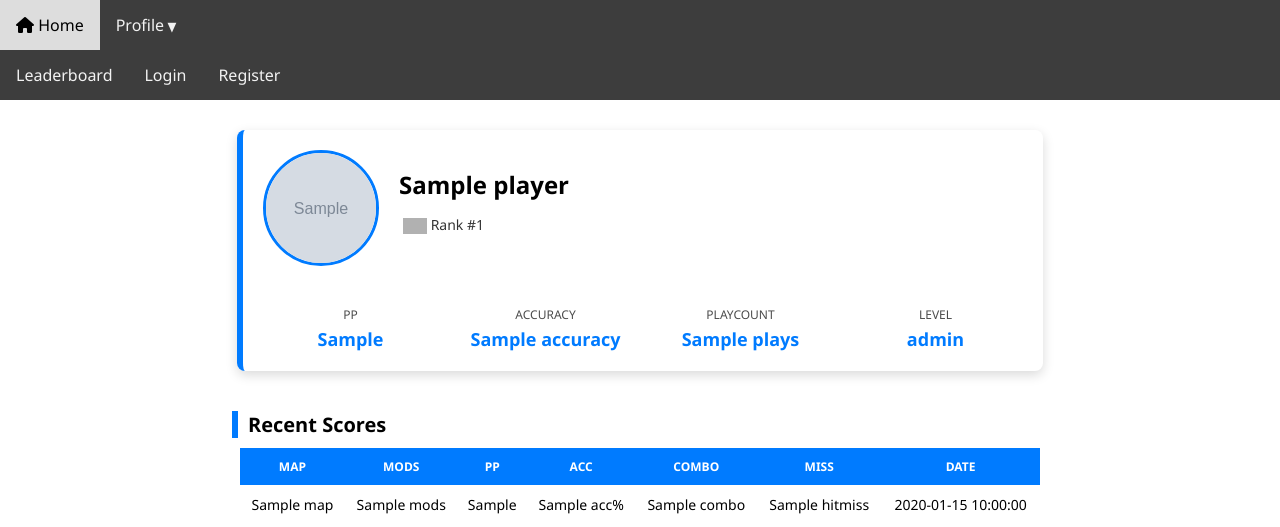
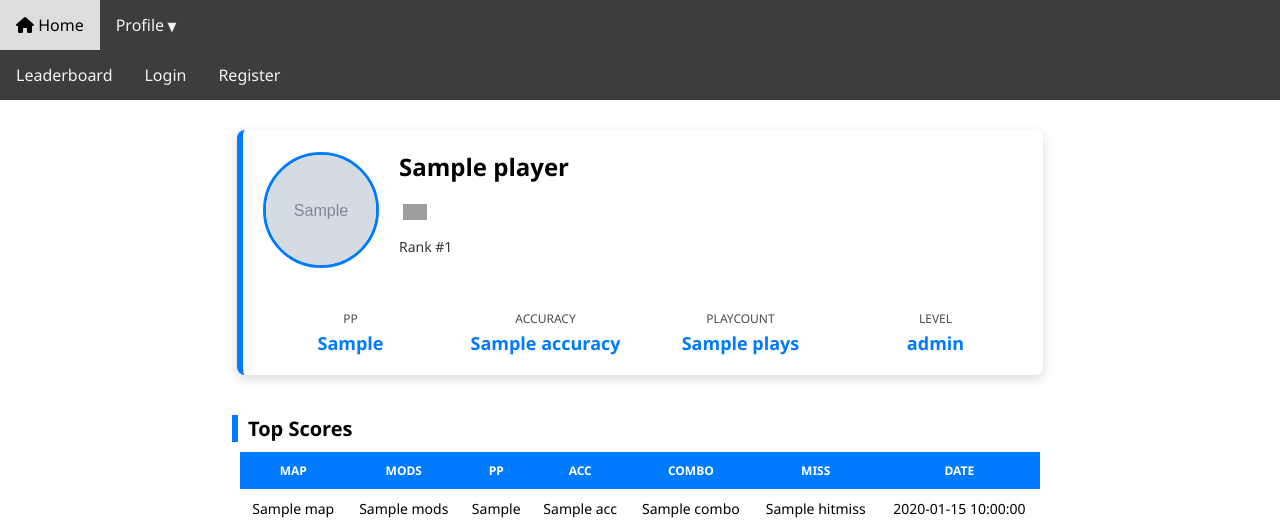
Before and after one commit to unclem2/osudroid-rx-server, a Python web app: template templates/profile.jinja in a window 1280 px wide. Shown: the top 527 px of the page. Run offline with Jinja, Linux system fonts and the light colour scheme; the template is opened without the code that fills it: most values are stand-ins (such as "Sample title", 1, 10 or a date in 2020); grey boxes marked "Sample" are stand-in pictures; grey boxes are pictures that could not be loaded.

Commit message:
Make top plays go first instead of recent plays

```diff
--- a/templates/profile.jinja
+++ b/templates/profile.jinja
@@ -52,7 +52,7 @@
     margin: 0 0 6px;
   }
 
-  .username + .country-rank {
+  .username + .country + .rank {
     font-size: 14px;
     opacity: 0.8;
   }
@@ -157,12 +157,12 @@
     <img src="{{ avatar_url }}" alt="Avatar" class="profile-photo">
     <div class="header-info">
       <p class="username">{{ player.name }}</p>
-      <p class="country-rank">
+      <p class="country">
         <img class="country-flag"
              src="https://flagsapi.com/{{ player.country }}/flat/64.png"
              alt="Flag of {{ player.country }}">
-        Rank #{{ player_stats.rank }}
       </p>
+      <p class="rank">Rank #{{ player_stats.rank }}</p>
     </div>
   </div>
   <div class="stats-grid">
```
Also changed, not shown: other parts of templates/profile.jinja (+24 -24 lines).
